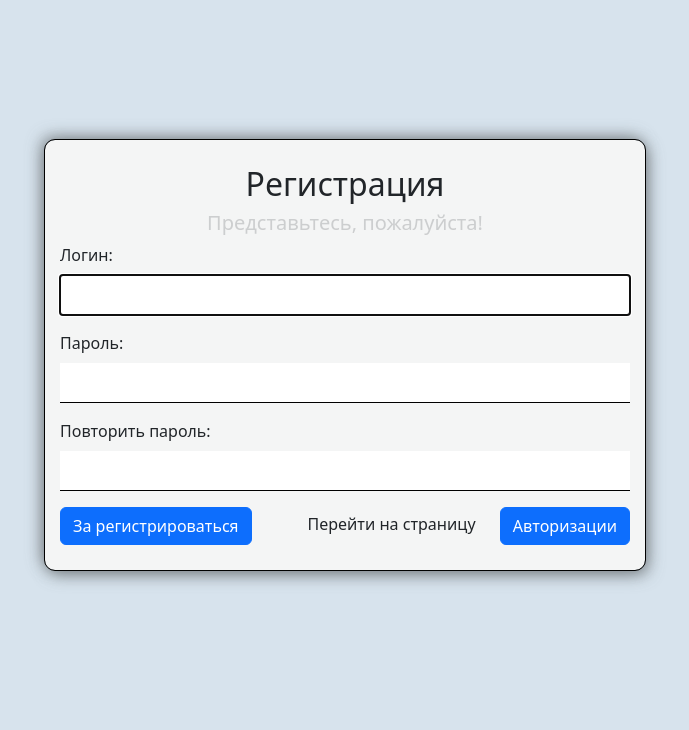
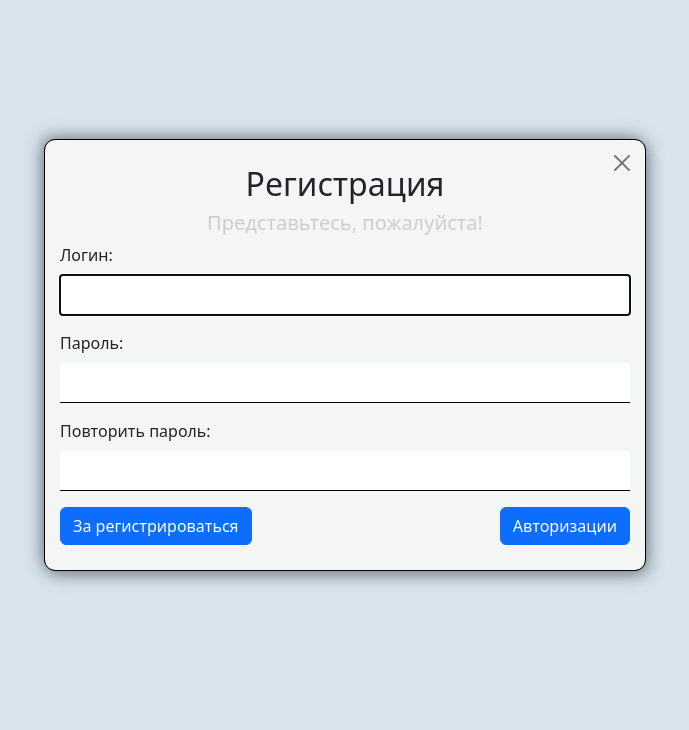
Before and after one commit to vikneo/instructions, a Django app: page /user/register/ in a window 1280 px wide. Shown: the part 174-904 px from the top of the page, without its empty margins (295-984 px from the left). Run offline with Django 5.2, Linux system fonts and the light colour scheme; some libraries are stand-ins or nearby versions.

Commit message:
added link close window wirh form

```diff
--- a/documents/templates/account/login.html
+++ b/documents/templates/account/login.html
@@ -7,6 +7,8 @@
         <div class="signin-form">
             <div class="modal-header auth-header">
                 <h2 class="modal-title auth-title">{{ title }}</h2>
+                <a style="padding: 15px" href="{% url 'project:index' %}" type="button"
+                   class="btn-close position-absolute top-0 end-0"></a>
                 <h5 class="modal-title auth-title-help">Представьтесь, пожалуйста!</h5>
             </div>
             <form method="post" class="form-auth" novalidate>
@@ -27,7 +29,6 @@
                 <div class="flex form-footer">
                     <button type="submit" class="btn btn-primary">Войти</button>
                     <div class="form-help">
-                        <label for="">Вы можете</label>
                         <a href="{% url 'users:register' %}" class="btn btn-primary">За регистрироваться</a>
                     </div>
                 </div>
--- a/documents/templates/account/register.html
+++ b/documents/templates/account/register.html
@@ -6,7 +6,13 @@
     <div class="container wrapper">
         <div class="signin-form">
             <div class="modal-header auth-header">
-                <h2 class="modal-title auth-title">{{ title }}</h2>
+                <div>
+                    <div class="btn-icon-close">
+                        <h2 class="modal-title auth-title">{{ title }}</h2>
+                        <a style="padding: 15px" href="{% url 'project:index' %}" type="button"
+                           class="btn-close position-absolute top-0 end-0"></a>
+                    </div>
+                </div>
                 <h5 class="modal-title auth-title-help">Представьтесь, пожалуйста!</h5>
             </div>
             <form method="post" class="form-auth" novalidate>
@@ -27,7 +33,6 @@
                 <div class="flex form-footer">
                     <button class="btn btn-primary">За регистрироваться</button>
                     <div class="form-help">
-                        <label for="">Перейти на страницу</label>
                         <a href="{% url 'users:login' %}" type="submit" class="btn btn-primary">Авторизации</a>
                     </div>
                 </div>
```
